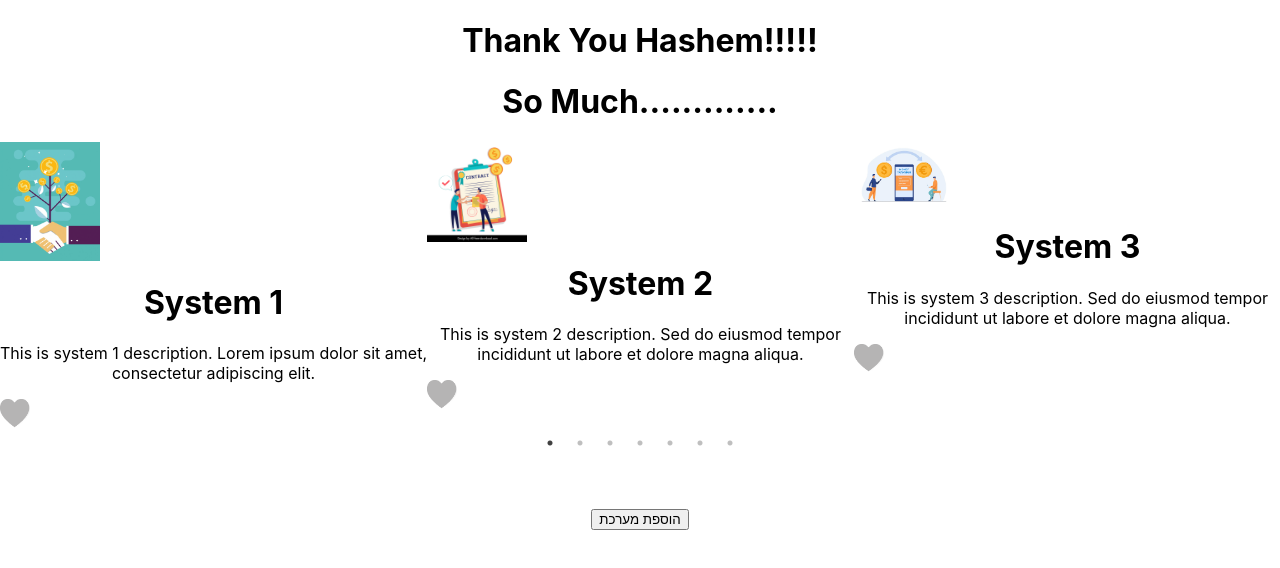
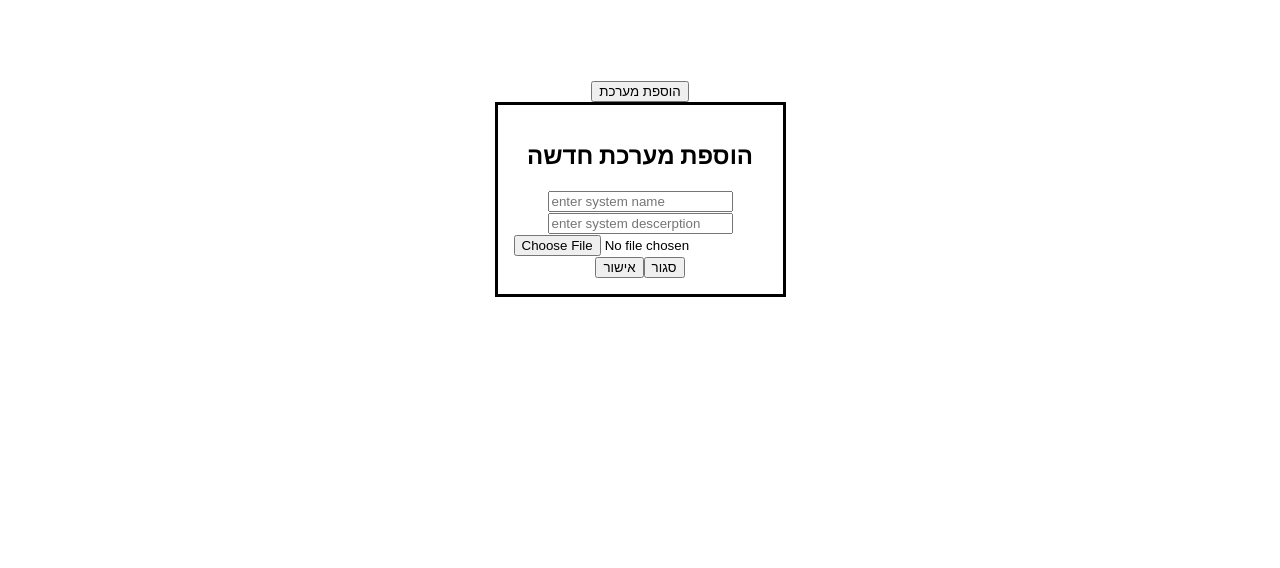
Before and after one commit to NaomiOyerbach/project-systems-presentation, a React (Create React App) app: page / in a window 1280 px wide. Both pictures are taken after a click on the button "הוספת מערכת". Shown: the top 568 px of the page. Built offline with nearby package versions, Linux system fonts and the light colour scheme; grey boxes are pictures that could not be loaded.

Commit message:
I finished the favorites

```diff
--- a/package.json
+++ b/package.json
@@ -5,6 +5,7 @@
   "dependencies": {
     "@emotion/react": "^11.11.0",
     "@mui/material": "^5.13.0",
+    "@mui/styled-engine": "^5.12.3",
     "@testing-library/jest-dom": "^5.16.5",
     "@testing-library/react": "^13.4.0",
     "@testing-library/user-event": "^13.5.0",
@@ -18,6 +19,7 @@
     "react-scripts": "^2.1.3",
     "react-slick": "^0.29.0",
     "slick-carousel": "^1.8.1",
+    "styled-components": "^5.3.10",
     "typescript": "^4.9.5",
     "web-vitals": "^2.1.4"
   },
@@ -46,6 +48,7 @@
     ]
   },
   "devDependencies": {
-    "@types/react-slick": "^0.23.10"
+    "@types/react-slick": "^0.23.10",
+    "@types/styled-components": "^5.1.26"
   }
 }
--- a/src/App.tsx
+++ b/src/App.tsx
@@ -6,8 +6,8 @@ import SystemList from './components/SystemList';
 function App() {
   return (
     <div className="App">
-      <h1>Thank You Hashem!!!!!</h1>
-      <h1>So Much.............</h1>
+      {/* <h1>Thank You Hashem!!!!!</h1>
+      <h1>So Much.............</h1> */}
       {/* <header className="App-header">
         <img src={logo} className="App-logo" alt="logo" />
         <p>
--- a/src/components/SystemCard.tsx
+++ b/src/components/SystemCard.tsx
@@ -2,40 +2,52 @@ import React, { Component } from 'react';
 import { system, systemCardState } from '../modules/interface';
 import 'keen-slider/keen-slider.min.css'
 import KeenSlider from 'keen-slider'
+import { SystemCardStyle } from './sys.style';
 
 interface SystemCardProps {
-    system: system,
-    isFavorite: boolean
+    system: system
 }
 
 class SystemCard extends Component<SystemCardProps, systemCardState> {
+    /**
+     *
+     */
+    constructor(props: SystemCardProps) {
+        super(props);
 
-    state: systemCardState = {
-        isFavorite: false
+        this.state = {
+            isFavorite: this.props.system.isFavorite
+        }
     }
 
-    handleChangeFavorite() {
-        const { isFavorite } = this.state;
-        console.log("before", isFavorite);
-        this.setState({ isFavorite: !isFavorite });
-        console.log("after", !isFavorite);
-    }
-    componentDidMount() {
-        this.props.system.isFavorite = this.state.isFavorite;
-    }
+    private handleChangeFavorite = () => {
+        this.setState(
+          (prevState) => ({ isFavorite: !prevState.isFavorite }),
+          () => {
+            console.log("after", this.state.isFavorite);
+
+            // Update the system in the local storage
+            const storedSystems = localStorage.getItem('systems');
+            const systems = storedSystems ? JSON.parse(storedSystems) : [];
+            systems[this.props.system.id].isFavorite = this.state.isFavorite;
+            localStorage.setItem('systems', JSON.stringify(systems));
+          }
+        );
+      };
+
     render() {
-        const { system, isFavorite } = this.props;
-        // const { isFavorite } = this.state || null;
+        const system = this.props.system;
         return (
             <div>
-                <div>
-
+                <SystemCardStyle>
                     <a href={system.link} rel='link' >
                         <img src={(`/assets/${system.image}`)} alt="System" width="100px" />
                         <h1>{system.name}</h1>
                         <p>{system.description}</p></a>
-                    {this.state.isFavorite ? <img onClick={() => this.handleChangeFavorite()} src='/assets/לב.png' width="30px" /> : <img onClick={() => this.handleChangeFavorite()} src='/assets/לב_אפור.png' width="30px" />}
-                </div>
+                    {this.state.isFavorite ?
+                        <img onClick={() => this.handleChangeFavorite()} src='/assets/לב.png' width="30px" /> :
+                        <img onClick={() => this.handleChangeFavorite()} src='/assets/לב_אפור.png' width="30px" />}
+                </SystemCardStyle>
             </div>
         );
     }
--- a/src/components/SystemList.tsx
+++ b/src/components/SystemList.tsx
@@ -10,17 +10,44 @@ class SystemList extends Component {
 
   state: systemListState = {
     systemsList: [],
-    showPopup: false
+    showPopup: false,
   }
   componentDidMount() {
     const storedSystems = localStorage.getItem('systems');
-    const systems = storedSystems ? JSON.parse(storedSystems) : [];
+    const allSystems = storedSystems ? JSON.parse(storedSystems) : null;
+    allSystems ? localStorage.setItem('systems', JSON.stringify(allSystems)) : '';
+    this.setState({ systemsList: storedSystems ? JSON.parse(storedSystems) : [] })
   }
+  openDialog = () => {
+    this.setState({ showPopup: true });
+  };
 
+  closeDialog = () => {
+    this.setState({ showPopup: false });
+  };
+  closeDialogAndSaveNewSystem = () => {
+    const { systemsList } = this.state;
+    const newSystem: system = {
+      id: systemsList.length,
+      name: 'New System',
+      description: 'New System Description',
+      image: 'default-image.png',
+      link: 'https://example.com',
+      isFavorite: false
+    }
+
+    const updatedSystemsList = systemsList.push(newSystem);
+
+    this.setState({ systemsList: updatedSystemsList });
+    localStorage.setItem('systems', JSON.stringify(updatedSystemsList));
+
+    this.setState({ showPopup: false });
+  }
   render() {
     console.log("systems list!");
     console.log(this.state.systemsList)
 
+    const { systemsList, showPopup } = this.state
     var settings = {
       dots: true,
       infinite: true,
@@ -34,9 +61,9 @@ class SystemList extends Component {
 
 
         <Slider {...settings}>
-          {systems.map((sys: system, index: number) => (
+          {systemsList.map((sys: system, index: number) => (
             <div key={index}>
-              <SystemCard key={index} system={sys} isFavorite={sys.isFavorite} />
+              <SystemCard key={index} system={sys} />
             </div>
           ))}
         </Slider>
@@ -45,13 +72,20 @@ class SystemList extends Component {
         <br />
         <br />
         <button onClick={() => this.setState({ showPopup: true })}>הוספת מערכת</button>
-        {
-          this.state.showPopup ? <dialog>
-            <TextField id="outlined-basic" label="Outlined" variant="outlined" />
+        {showPopup && (
+          <dialog open={showPopup} onClose={this.closeDialog}>
+            <h2>הוספת מערכת חדשה</h2>
 
-            {/* <TextField type='text' placeholder='Name'/> */}
-          </dialog> : ''
-        }
+            <input type='test' placeholder='enter system name' />
+            <br />
+            <input type='test' placeholder='enter system descerption' />
+            <br />
+            <input type='file' />
+            <br />
+            <button onClick={this.closeDialogAndSaveNewSystem}>אישור</button>
+            <button onClick={this.closeDialog}>סגור</button>
+          </dialog>
+        )}
       </div>
 
     );
--- a/src/modules/interface.ts
+++ b/src/modules/interface.ts
@@ -18,7 +18,7 @@ export interface systemCardState {
 }
 export const systems: system[] = [
     {
-        id: 1,
+        id: 0,
         name: "System 1",
         description: "This is system 1 description. Lorem ipsum dolor sit amet, consectetur adipiscing elit.",
         image: "img1.jpg",
@@ -27,7 +27,7 @@ export const systems: system[] = [
 
     },
     {
-        id: 2,
+        id: 1,
         name: "System 2",
         description: "This is system 2 description. Sed do eiusmod tempor incididunt ut labore et dolore magna aliqua.",
         image: "img2.jpg",
@@ -35,7 +35,7 @@ export const systems: system[] = [
         isFavorite: false
     },
     {
-        id: 3,
+        id: 2,
         name: "System 3",
         description: "This is system 3 description. Sed do eiusmod tempor incididunt ut labore et dolore magna aliqua.",
         image: "img3.webp",
@@ -43,7 +43,7 @@ export const systems: system[] = [
         isFavorite: false
     },
     {
-        id: 4,
+        id: 3,
         name: "System 4",
         description: "This is system 4 description. Sed do eiusmod tempor incididunt ut labore et dolore magna aliqua.",
         image: "img4.jpg",
@@ -51,7 +51,7 @@ export const systems: system[] = [
         isFavorite: false
     },
     {
-        id: 5,
+        id: 4,
         name: "System 5",
         description: "This is system 5 description. Sed do eiusmod tempor incididunt ut labore et dolore magna aliqua.",
         image: "img5.jpg",
@@ -59,7 +59,7 @@ export const systems: system[] = [
         isFavorite: false
     },
     {
-        id: 6,
+        id: 5,
         name: "System 6",
         description: "This is system 6 description. Sed do eiusmod tempor incididunt ut labore et dolore magna aliqua.",
         image: "img6.jpg",
@@ -67,7 +67,7 @@ export const systems: system[] = [
         isFavorite: false
     },
     {
-        id: 7,
+        id: 6,
         name: "System 7",
         description: "This is system 7 description. Sed do eiusmod tempor incididunt ut labore et dolore magna aliqua.",
         image: "img7.jpg",
@@ -86,4 +86,4 @@ export const favorites: system[] = [
         isFavorite: false
     },
 ]
-localStorage.setItem('systems', JSON.stringify(systems));
+// localStorage.setItem('systems', JSON.stringify(systems));
```
Also changed, not shown: 1 other file (tests, documents, lock files or other folders).
